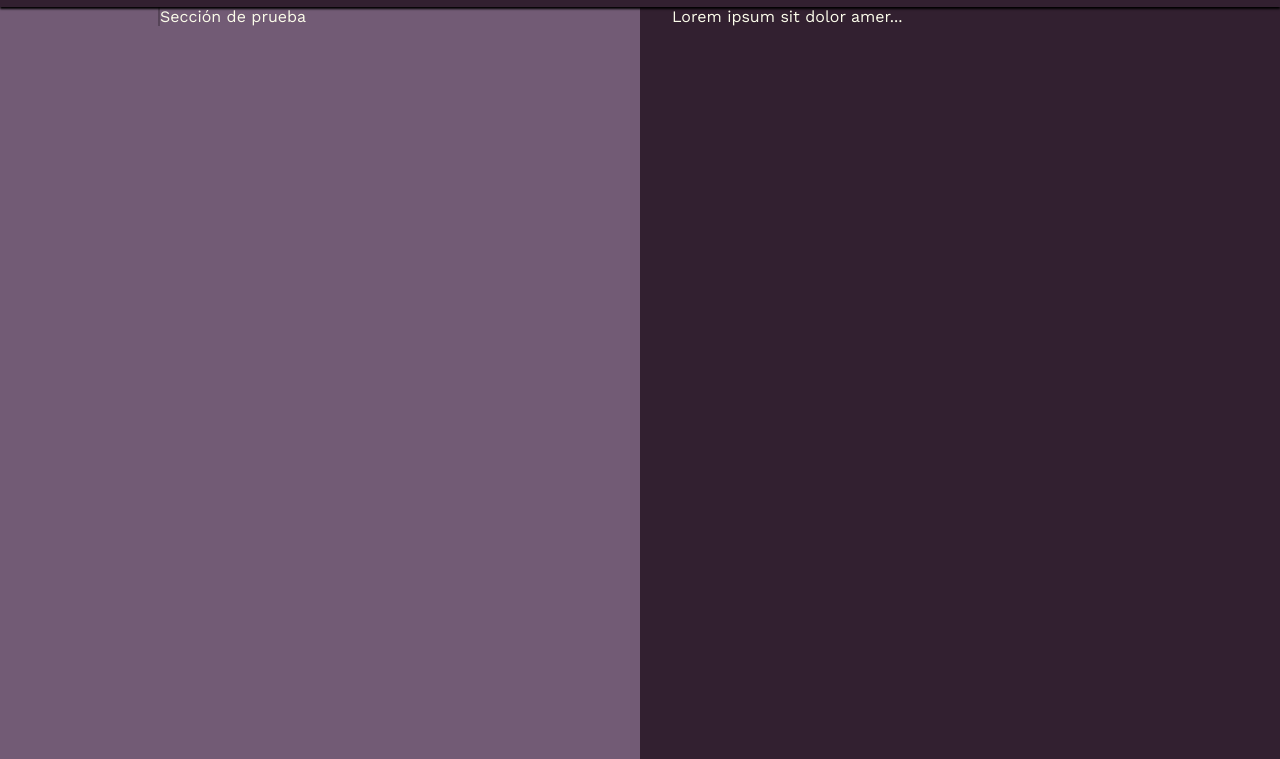
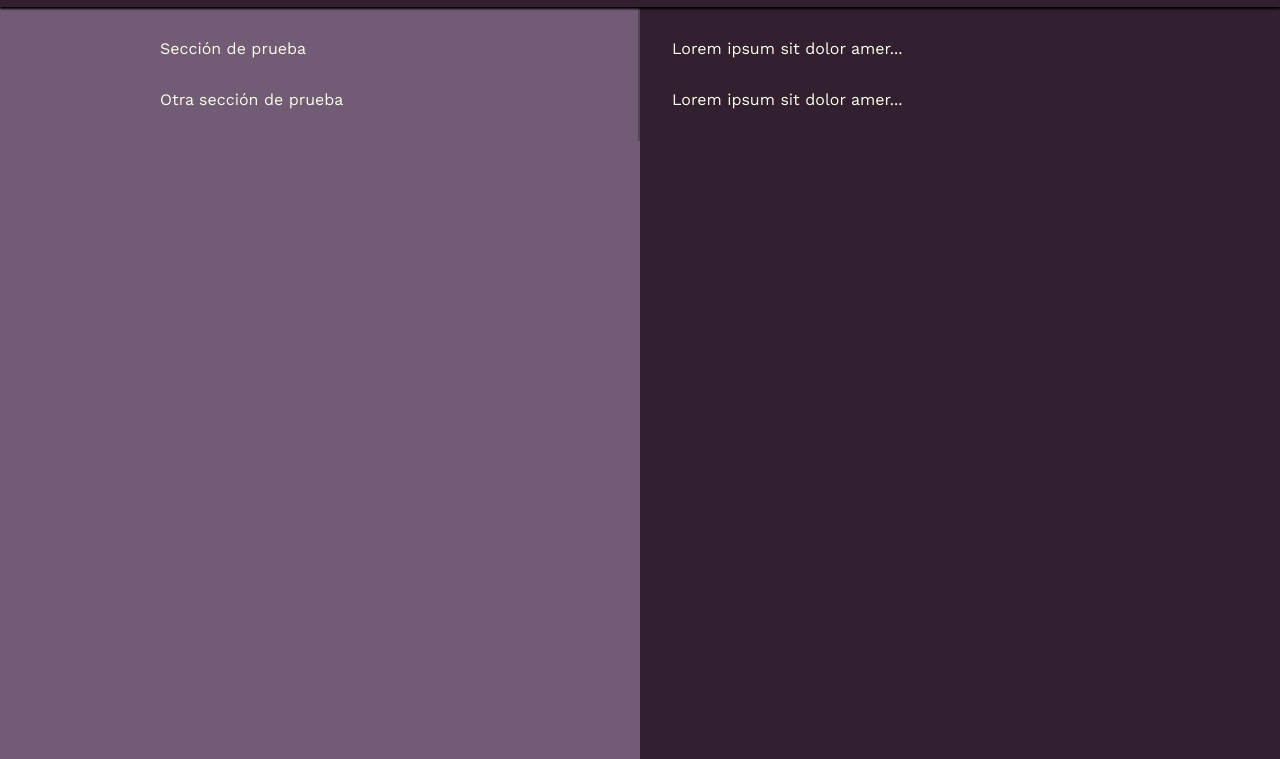
Before and after one commit to robertito13/robertito13.github.io, a Gatsby site: page / in a window 1280 px wide. Shown: the part 41-800 px from the top of the page. Built offline with nearby package versions, Linux system fonts and the light colour scheme; Gatsby itself is replaced by a stand-in of ours.

Commit message:
Sass & Shadows

```diff
--- a/gatsby-config.js
+++ b/gatsby-config.js
@@ -1,5 +1,6 @@
 module.exports = {
   plugins: [
+    `gatsby-plugin-sass`,
     {
       resolve: `gatsby-plugin-prefetch-google-fonts`,
       options: {
--- a/package.json
+++ b/package.json
@@ -15,7 +15,6 @@
   },
   "dependencies": {
     "gatsby": "^2.23.1",
-    "gatsby-plugin-prefetch-google-fonts": "^1.4.3",
     "react": "^16.13.1",
     "react-dom": "^16.13.1"
   },
@@ -28,6 +27,9 @@
     "eslint": "^7.2.0",
     "eslint-config-google": "^0.14.0",
     "eslint-plugin-react": "^7.20.0",
+    "gatsby-plugin-prefetch-google-fonts": "^1.4.3",
+    "gatsby-plugin-sass": "^2.3.3",
+    "node-sass": "^4.14.1",
     "typescript": "^3.9.5"
   }
 }
--- a/src/components/header.tsx
+++ b/src/components/header.tsx
@@ -1,6 +1,6 @@
 import React from 'react';
 
-import styles from '../styles/header.module.css';
+import styles from '../styles/header.module.scss';
 
 class Header extends React.Component {
   render(): JSX.Element {
--- a/src/components/section.tsx
+++ b/src/components/section.tsx
@@ -1,6 +1,6 @@
 import React from 'react';
 
-import styles from '../styles/section.module.css';
+import styles from '../styles/section.module.scss';
 
 interface SectionProps {
   title: React.ReactNode;
--- a/src/pages/index.tsx
+++ b/src/pages/index.tsx
@@ -3,7 +3,7 @@ import React from 'react';
 import Header from '../components/header';
 import Section from '../components/section';
 
-import '../styles/main.css';
+import '../styles/main.scss';
 
 class Index extends React.Component {
   render(): JSX.Element {
@@ -11,6 +11,7 @@ class Index extends React.Component {
       <React.Fragment>
         <Header />
         <Section title="Sección de prueba" content="Lorem ipsum sit dolor amer..." />
+        <Section title="Otra sección de prueba" content="Lorem ipsum sit dolor amer..." />
       </React.Fragment>
     );
   }
--- /dev/null
+++ b/src/styles/section.module.scss
@@ -0,0 +1,25 @@
+.section {
+  display: flex;
+  flex-direction: row;
+
+  width: 100%;
+  max-width: 960px;
+
+  margin: 0 auto;
+
+  header {
+    flex: 1;
+    box-shadow: inset -2px 0px rgba(0, 0, 0, .25);
+    padding-right: 2em;
+    padding-top: 2em;
+  }
+
+  &:last-of-type header { padding-bottom: 2em; }
+
+  article {
+    flex: 1;
+
+    padding-left: 2em;
+    padding-top: 2em;
+  }
+}
--- a/src/styles/styles.d.ts
+++ b/src/styles/styles.d.ts
@@ -2,3 +2,8 @@ declare module '*.module.css' {
   const classes: { [key: string]: string };
   export default classes;
 }
+
+declare module '*.module.scss' {
+  const classes: { [key: string]: string };
+  export default classes;
+}
```
Also changed, not shown: src/styles/header.module.scss (renamed from src/styles/header.module.css), src/styles/main.scss (renamed from src/styles/main.css), src/styles/section.module.css (deleted), 1 other file.
